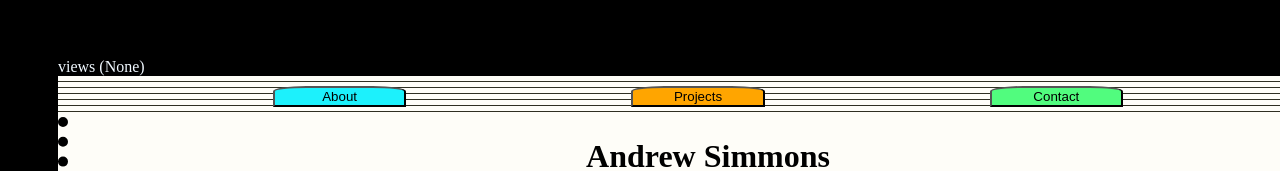
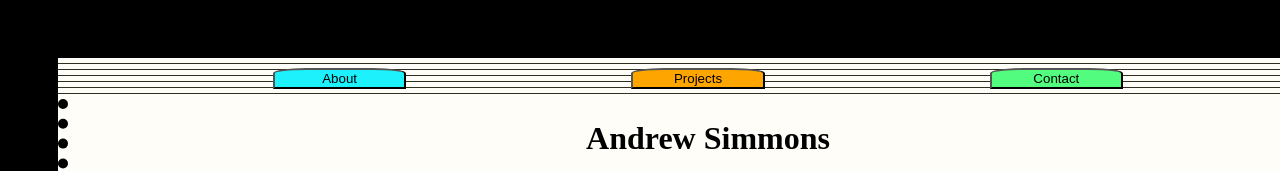
Before and after one commit to rocknswimmer/MySite, a React app: page /about in a window 1280 px wide. Shown: the top 171 px of the page. Built offline with nearby package versions, Linux system fonts and the light colour scheme; no server answers.

Commit message:
style wrap

```diff
--- a/src/About.jsx
+++ b/src/About.jsx
@@ -10,7 +10,8 @@ function About() {
       <h3>Full Stack Engineer</h3>
       <p className="summary">I liken coding to cooking. There are a lot of recipes out there and the real skill in cooking comes from trying out the recipes and blending the best parts to make your favorite dishes even better. I have a solid foundation in coding and can take my solutions and make them work for your needs. Look through this menu to see what I can bring to the table.</p>
 
-      {/* <h3>Skills icons once incorporated</h3> */}
+      {/* <h3>Learned Tech Languages</h3> */}
+
     </div>
   )
 }
--- a/src/App.jsx
+++ b/src/App.jsx
@@ -60,7 +60,7 @@ function App() {
 
   return (
     <div className="binder">
-      <span className="views">{`views (${views})`}</span>
+      {/* <span className="views">{`views (${views})`}</span> */}
       <div className="paper">
         <div className="buttons">
           <button onClick={() => { navigate("/about") }} className="abutton">About</button>
```
